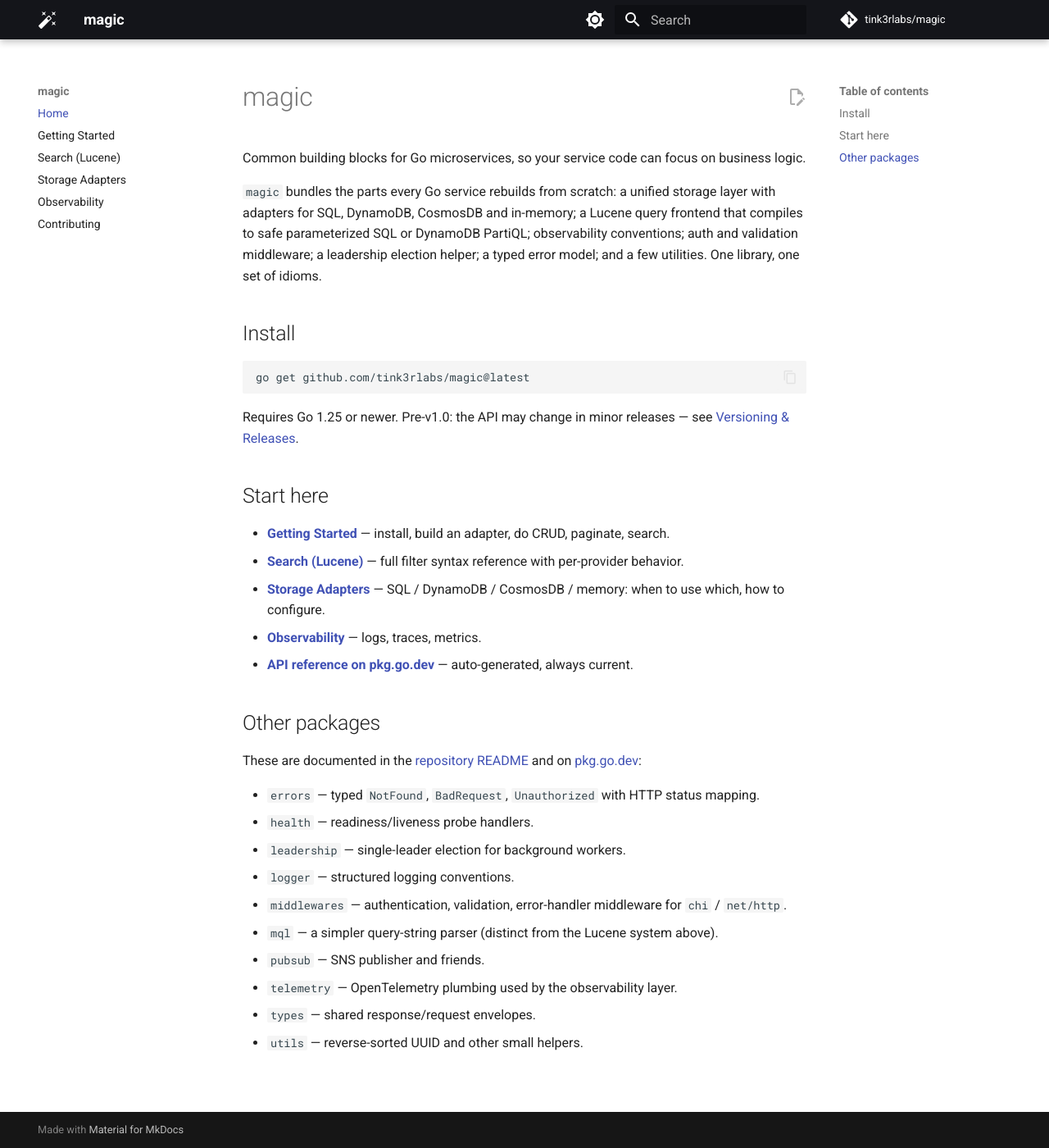
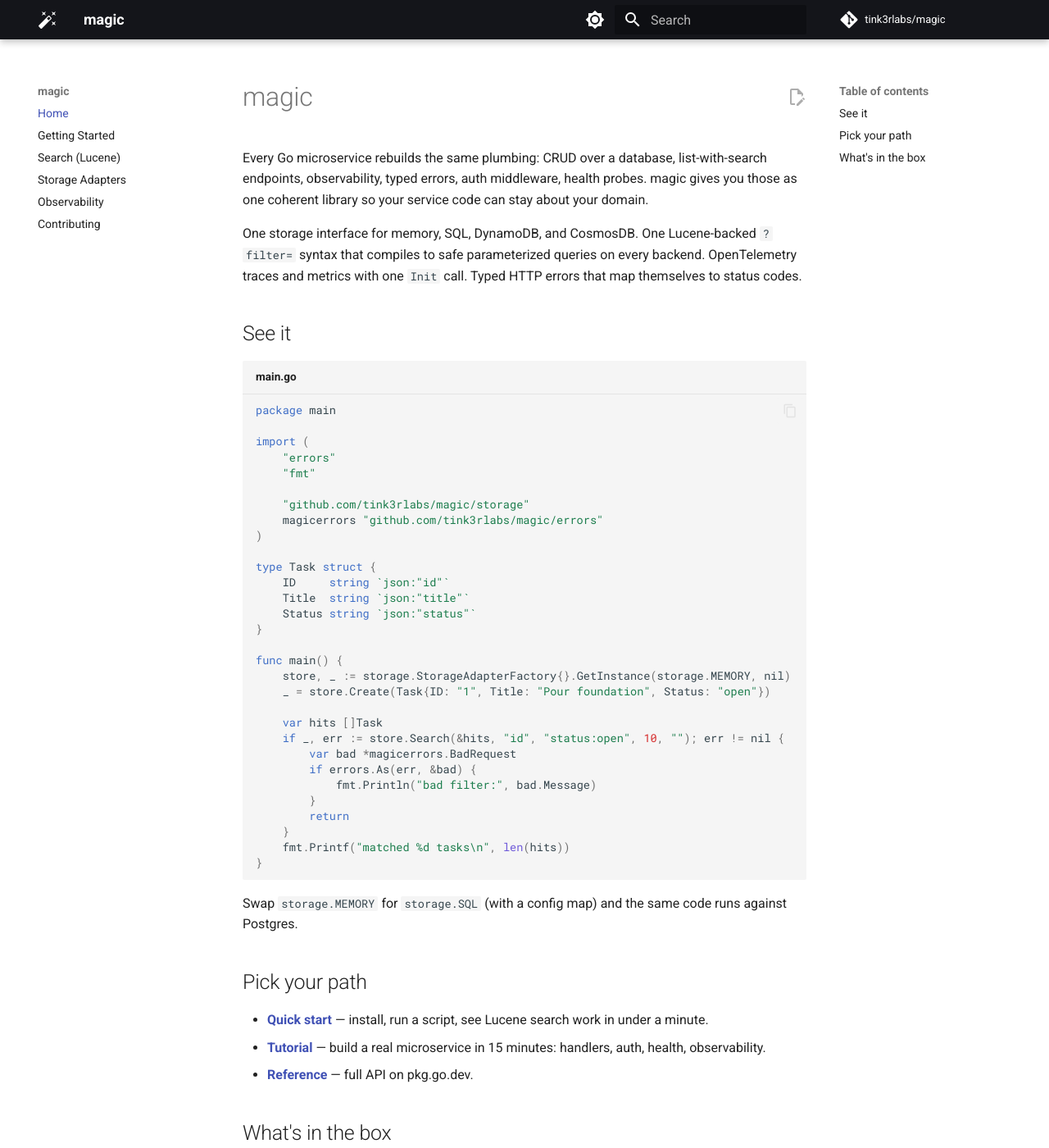
Before and after one commit to tink3rlabs/magic, an MkDocs documentation site: the page built from docs/index.md, in a window 1280 px wide and 1400 px high. Shown: the whole window at 82% size. Built offline with MkDocs 1.6.1 and Material for MkDocs 9.7.7, drawn with Linux system fonts in a browser that asks for light colours; comment, search, counter and statistics services are not loaded; the version menu is left out; some of the changed text lies outside the part shown.

Commit message:
docs: rewrite index with narrative and clear next-step CTAs

````diff
--- a/docs/index.md
+++ b/docs/index.md
@@ -1,36 +1,54 @@
 # magic
 
-Common building blocks for Go microservices, so your service code can focus on business logic.
+Every Go microservice rebuilds the same plumbing: CRUD over a database, list-with-search endpoints, observability, typed errors, auth middleware, health probes. magic gives you those as one coherent library so your service code can stay about your domain.
 
-`magic` bundles the parts every Go service rebuilds from scratch: a unified storage layer with adapters for SQL, DynamoDB, CosmosDB and in-memory; a Lucene query frontend that compiles to safe parameterized SQL or DynamoDB PartiQL; observability conventions; auth and validation middleware; a leadership election helper; a typed error model; and a few utilities. One library, one set of idioms.
+One storage interface for memory, SQL, DynamoDB, and CosmosDB. One Lucene-backed `?filter=` syntax that compiles to safe parameterized queries on every backend. OpenTelemetry traces and metrics with one `Init` call. Typed HTTP errors that map themselves to status codes.
 
-## Install
+## See it
 
-```bash
-go get github.com/tink3rlabs/magic@latest
+```go title="main.go"
+package main
+
+import (
+	"errors"
+	"fmt"
+
+	"github.com/tink3rlabs/magic/storage"
+	magicerrors "github.com/tink3rlabs/magic/errors"
+)
+
+type Task struct {
+	ID     string `json:"id"`
+	Title  string `json:"title"`
+	Status string `json:"status"`
+}
+
+func main() {
+	store, _ := storage.StorageAdapterFactory{}.GetInstance(storage.MEMORY, nil)
+	_ = store.Create(Task{ID: "1", Title: "Pour foundation", Status: "open"})
+
+	var hits []Task
+	if _, err := store.Search(&hits, "id", "status:open", 10, ""); err != nil {
+		var bad *magicerrors.BadRequest
+		if errors.As(err, &bad) {
+			fmt.Println("bad filter:", bad.Message)
+		}
+		return
+	}
+	fmt.Printf("matched %d tasks\n", len(hits))
+}
 ```
 
-Requires Go 1.25 or newer. Pre-v1.0: the API may change in minor releases — see [Versioning & Releases](https://github.com/tink3rlabs/magic#versioning--releases).
+Swap `storage.MEMORY` for `storage.SQL` (with a config map) and the same code runs against Postgres.
 
-## Start here
+## Pick your path
 
-- **[Getting Started](./getting-started.md)** — install, build an adapter, do CRUD, paginate, search.
-- **[Search (Lucene)](./lucene.md)** — full filter syntax reference with per-provider behavior.
-- **[Storage Adapters](./storage.md)** — SQL / DynamoDB / CosmosDB / memory: when to use which, how to configure.
-- **[Observability](./observability.md)** — logs, traces, metrics.
-- **[API reference on pkg.go.dev](https://pkg.go.dev/github.com/tink3rlabs/magic)** — auto-generated, always current.
+- **[Quick start](getting-started.md)** — install, run a script, see Lucene search work in under a minute.
+- **[Tutorial](tutorial.md)** — build a real microservice in 15 minutes: handlers, auth, health, observability.
+- **[Reference](https://pkg.go.dev/github.com/tink3rlabs/magic)** — full API on pkg.go.dev.
 
-## Other packages
+## What's in the box
 
-These are documented in the [repository README](https://github.com/tink3rlabs/magic#usage) and on [pkg.go.dev](https://pkg.go.dev/github.com/tink3rlabs/magic):
+`errors`, `health`, `leadership`, `logger`, `middlewares`, `mql`, `observability`, `pubsub`, `storage`, `telemetry`, `types`, `utils`. The headline packages have dedicated guides above; the rest are documented on [pkg.go.dev](https://pkg.go.dev/github.com/tink3rlabs/magic).
 
-- `errors` — typed `NotFound`, `BadRequest`, `Unauthorized` with HTTP status mapping.
-- `health` — readiness/liveness probe handlers.
-- `leadership` — single-leader election for background workers.
-- `logger` — structured logging conventions.
-- `middlewares` — authentication, validation, error-handler middleware for `chi` / `net/http`.
-- `mql` — a simpler query-string parser (distinct from the Lucene system above).
-- `pubsub` — SNS publisher and friends.
-- `telemetry` — OpenTelemetry plumbing used by the observability layer.
-- `types` — shared response/request envelopes.
-- `utils` — reverse-sorted UUID and other small helpers.
+Requires Go 1.25 or newer. Pre-v1.0: the API may change in minor releases.
````
